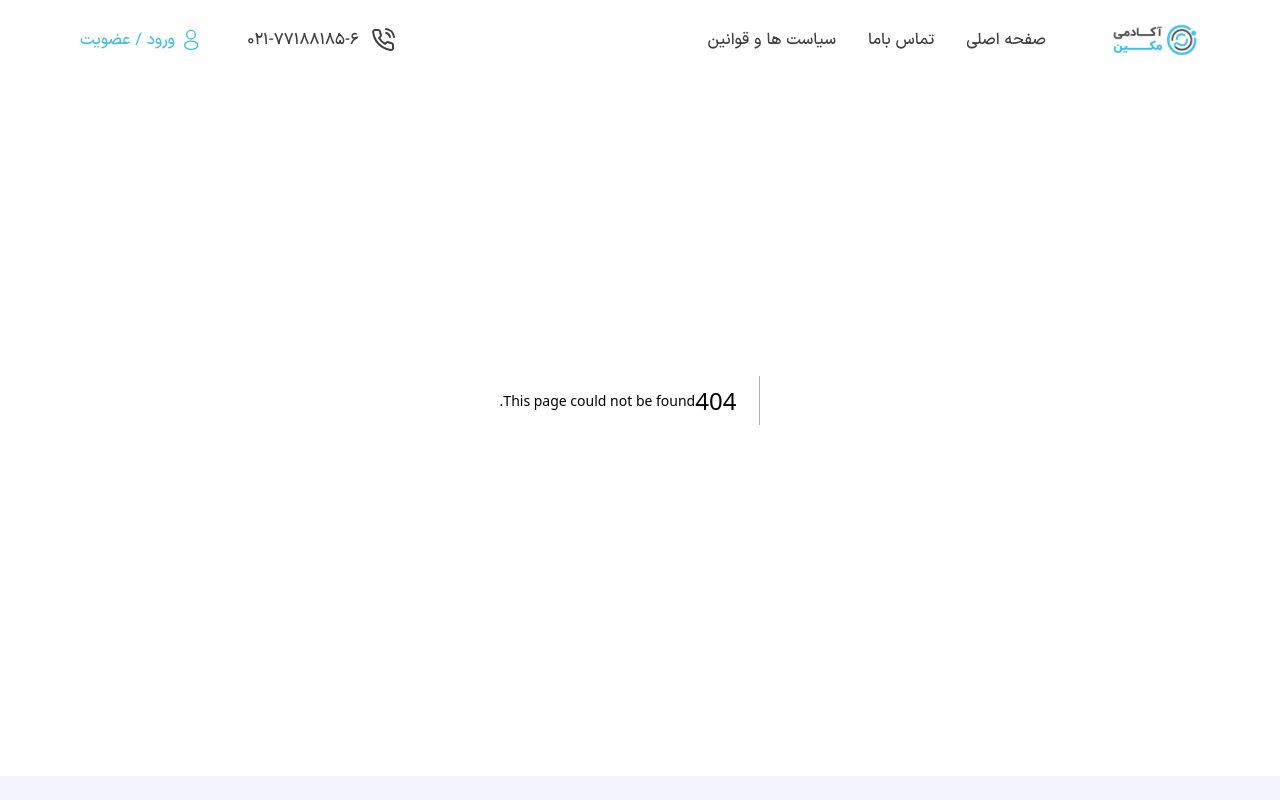
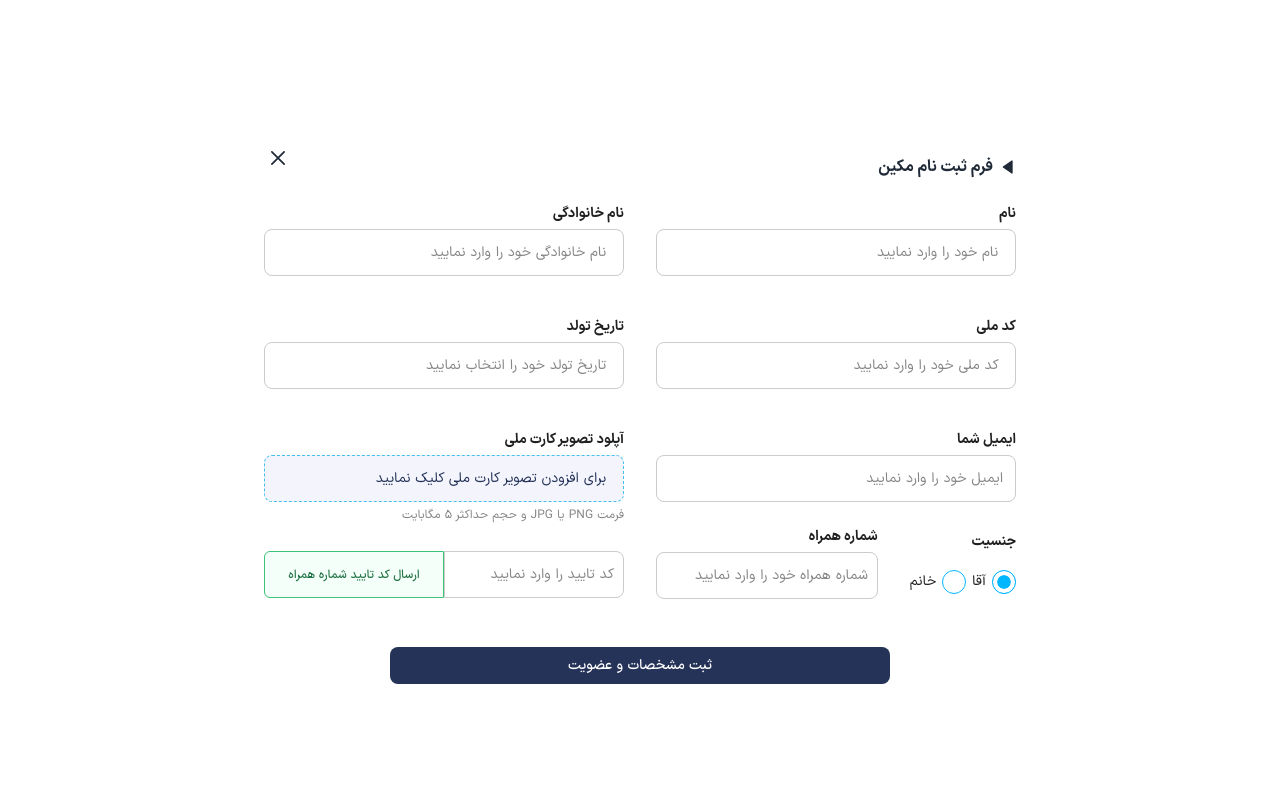
Before and after one commit to ManiAtaei/makeen-coworking-space, a Next.js app: page /register in a window 1280 px wide. Before the commit this address had no page. Shown: the top 800 px of the page. Built offline with nearby package versions, Linux system fonts and the light colour scheme.

Commit message:
The registration is complete, but it is working.

```diff
--- /dev/null
+++ b/src/app/(auth)/register/page.tsx
@@ -0,0 +1,202 @@
+"use client";
+import React from "react";
+import { IoCloseOutline } from "react-icons/io5";
+import { BiSolidLeftArrow } from "react-icons/bi";
+import { FieldErrors, useForm } from "react-hook-form";
+import { GrAttachment } from "react-icons/gr";
+import { Span } from "next/dist/trace";
+
+export default function register() {
+  interface dataType {
+    username: string;
+    email: string;
+    description: string;
+  }
+
+  const formMap = [
+    {
+      id: 1,
+      name: " نام ",
+      field: " نام خود را وارد نمایید ",
+      error: " پر کردن فیلد نام کاربر اجباری است ",
+    },
+    {
+      id: 2,
+      name: " نام خانوادگی ",
+      field: " نام خانوادگی خود را وارد نمایید ",
+      error: " پر کردن فیلد نام خانوادگی اجباری است ",
+    },
+    {
+      id: 3,
+      name: " کد ملی ",
+      field: " کد ملی خود را وارد نمایید ",
+      error: " پر کردن فیلد کد ملی اجباری است ",
+    },
+  ];
+
+  const form = useForm<dataType>({});
+
+  const {
+    handleSubmit,
+    formState: { errors },
+    register,
+  } = form;
+
+  const onSubmit = (data: dataType) => {
+    console.log(data);
+  };
+
+  const onErrorHandler = (errors: FieldErrors<dataType>) => [
+    console.log(errors, "errors"),
+  ];
+
+  return (
+    <div className="px-6 max-w-[500px] mx-auto md:max-w-[800px] flex flex-col justify-center h-screen">
+      <div className="flex justify-end pt-[27px] ">
+        <IoCloseOutline className="w-7 h-7" />
+      </div>
+      <span className="flex items-center text-[16px] font-xbold gap-[7px] mt-[-17px]">
+        <BiSolidLeftArrow />
+        فرم ثبت نام مکین
+      </span>
+      <div className="mt-4 ">
+        <form noValidate onSubmit={handleSubmit(onSubmit, onErrorHandler)}>
+          <div className="md:grid md:grid-cols-2 md:gap-8">
+            {formMap.map((item) => (
+              <div key={item.id} className="flex flex-col pt-2 ">
+                <label
+                  className="text-[14px] font-xbold text-[#202020] "
+                  htmlFor="username"
+                >
+                  {item.name}
+                </label>
+                <input
+                  className="placeholder-[#868686] font-xregular text-[14px] py-[7.5px] md:py-[12px] px-3 mt-[5px] rounded-lg border border-[#CBCBCB]"
+                  placeholder={item.field}
+                  type="text"
+                  id="username"
+                  {...register("username", {
+                    required: "پر کردن فیلد نام کاربر اجباری است ",
+                  })}
+                />
+                <p className="error">{errors.username?.message}</p>
+              </div>
+            ))}
+            <div className="flex flex-col pt-2">
+              <label
+                className="text-[14px] font-xbold text-[#202020] "
+                htmlFor="username"
+              >
+                تاریخ تولد
+              </label>
+              <input
+                className="placeholder-[#868686] font-xregular text-[14px] py-[7.5px] md:py-[12px] px-3 mt-[5px] rounded-lg border border-[#CBCBCB]"
+                placeholder=" تاریخ تولد خود را انتخاب نمایید "
+                type="text"
+                id="username"
+                {...register("username")}
+              />
+              <p className="error">{errors.username?.message}</p>
+            </div>
+            <div className="flex flex-col pt-2">
+              <label
+                className="text-[14px] font-xbold text-[#202020]"
+                htmlFor="email"
+              >
+                ایمیل شما
+              </label>
+              <input
+                className="placeholder-[#868686] font-xregular text-[14px] py-[7.5px] md:py-[12px] px-3 mt-[5px] rounded-lg border border-[#CBCBCB]"
+                placeholder="ایمیل خود را وارد نمایید"
+                type="email"
+                id="email"
+                {...register("email", {
+                  required: " در وارد کردن ایمیل خود دقت فرمایید ",
+                  pattern: {
+                    value: /^[a-zA-Z0-9_.+-]+@[a-zA-Z0-9-]+\.[a-zA-Z0-9-.]+$/,
+                    message: "invalid form",
+                  },
+                })}
+              />
+              <p className="error">{errors.email?.message}</p>
+            </div>
+            <div className="flex flex-col pt-2">
+              <label
+                className="text-[14px] font-xbold text-[#202020] "
+                htmlFor="username"
+              >
+                آپلود تصویر کارت ملی
+              </label>
+              <input
+                className="placeholder-[#253359] bg-[#F4F5FC] font-xregular text-[14px] py-[12px] px-3 mt-[5px] rounded-lg border border-dashed border-[#44C0ED]"
+                placeholder=" برای افزودن تصویر کارت ملی کلیک نمایید"
+                type="text"
+                id="username"
+                {...register("username")}
+              />
+              <p className="text-[#868686] font-xregular text-[12px] mt-1 ">
+                فرمت PNG یا JPG و حجم حداکثر ۵ مگابایت
+              </p>
+            </div>
+            <div className="md:flex md:items-center ">
+              <div className="flex items-center gap-4 md:flex-col md:gap-[18px] md:items-start mt-5 md:mt-[-30px]">
+                <span className="text-[#202020]  text-[14px] font-xbold">
+                  جنسیت
+                </span>
+                <div className="flex items-center gap-[6px] text-[#202020] text-[14px] font-xregular">
+                  <input
+                    type="radio"
+                    name="radio-7"
+                    className="radio radio-info"
+                    defaultChecked
+                  />
+                  آقا
+                  <input
+                    type="radio"
+                    name="radio-7"
+                    className="radio radio-info"
+                  />
+                  خانم
+                </div>
+              </div>
+              <div className="flex flex-col mt-3 md:mt-[-30px] md:mr-8 w-full">
+                <label
+                  className="text-[14px] font-xbold text-[#202020] "
+                  htmlFor="username"
+                >
+                  شماره همراه
+                </label>
+                <input
+                  className="placeholder-[#868686] font-xregular text-[14px] py-[7.5px] md:py-[12px] px-3 mt-[5px] md:px-1 rounded-lg border w-full border-[#CBCBCB]"
+                  placeholder=" شماره همراه خود را وارد نمایید"
+                  type="text"
+                  id="username"
+                  {...register("username")}
+                />
+                <p className="error">{errors.username?.message}</p>
+              </div>
+            </div>
+            <div className="flex flex-row w-full items-center mt-2 md:mt-[-5px]">
+              <input
+                className="placeholder-[#868686] font-xregular text-[14px] py-[9.5px] md:py-[12px] rounded-r-lg border border-[#CBCBCB] w-full "
+                placeholder="  کد تایید را وارد نمایید "
+                type="text"
+                id="username"
+                {...register("username")}
+              />
+              <button className="bg-[#F4FFF9] text-[#227346] text-[10px] md:text-[12px] md:font-xmedium font-xregular py-[12px] md:py-[13.5px] w-full border rounded-l-md border-[#3BC377]">
+                ارسال کد تایید شماره همراه
+              </button>
+              <p className="error">{errors.username?.message}</p>
+            </div>
+          </div>
+          <div className="md:max-w-[500px] md:mx-auto mt-8">
+            <button className="text-white bg-[#253359] w-full mt-4  py-[8px] rounded-lg text-[14px] font-xmedium">
+              ثبت مشخصات و عضویت
+            </button>
+          </div>
+        </form>
+      </div>
+    </div>
+  );
+}
--- a/src/app/layout.tsx
+++ b/src/app/layout.tsx
@@ -17,9 +17,9 @@ export default function RootLayout({
   return (
     <html lang="en">
       <body dir="rtl">
-        <Navbar />
+
         {children}
-        <Footer />
+
       </body>
     </html>
   );
```
